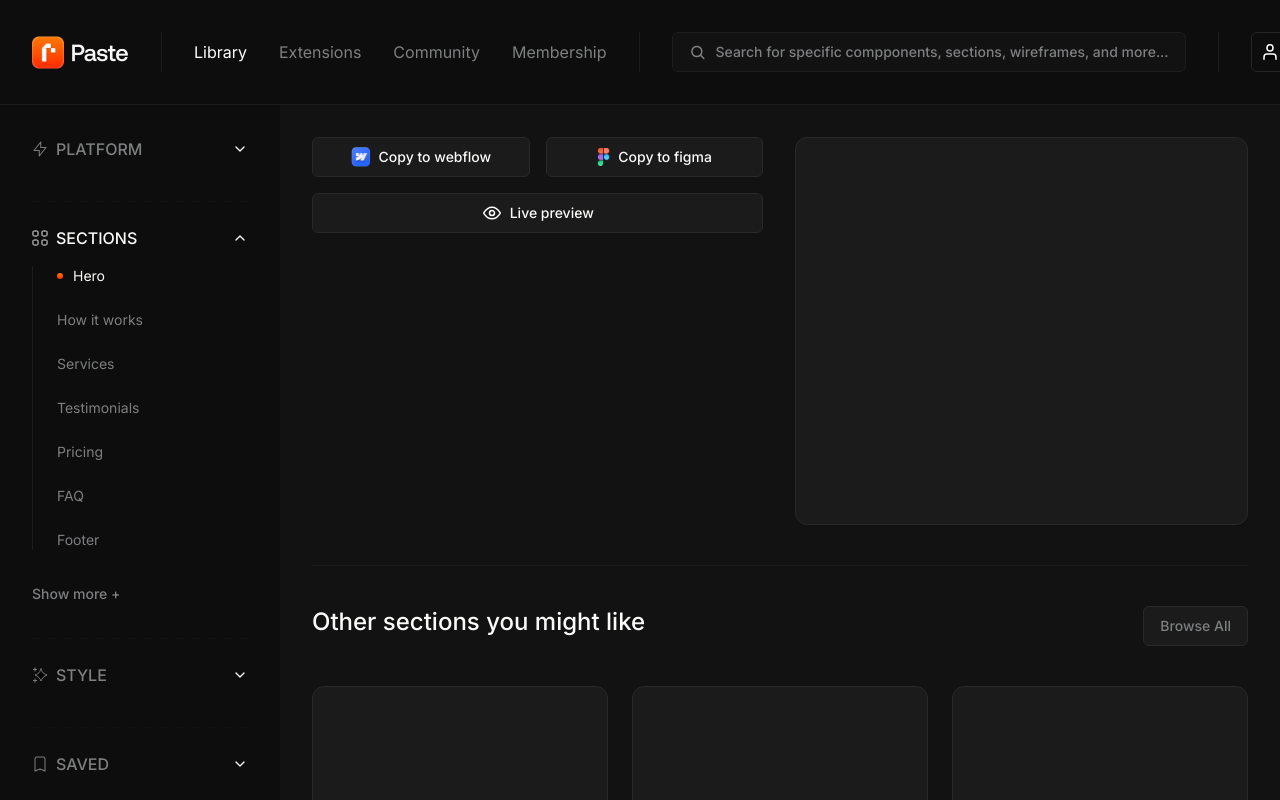
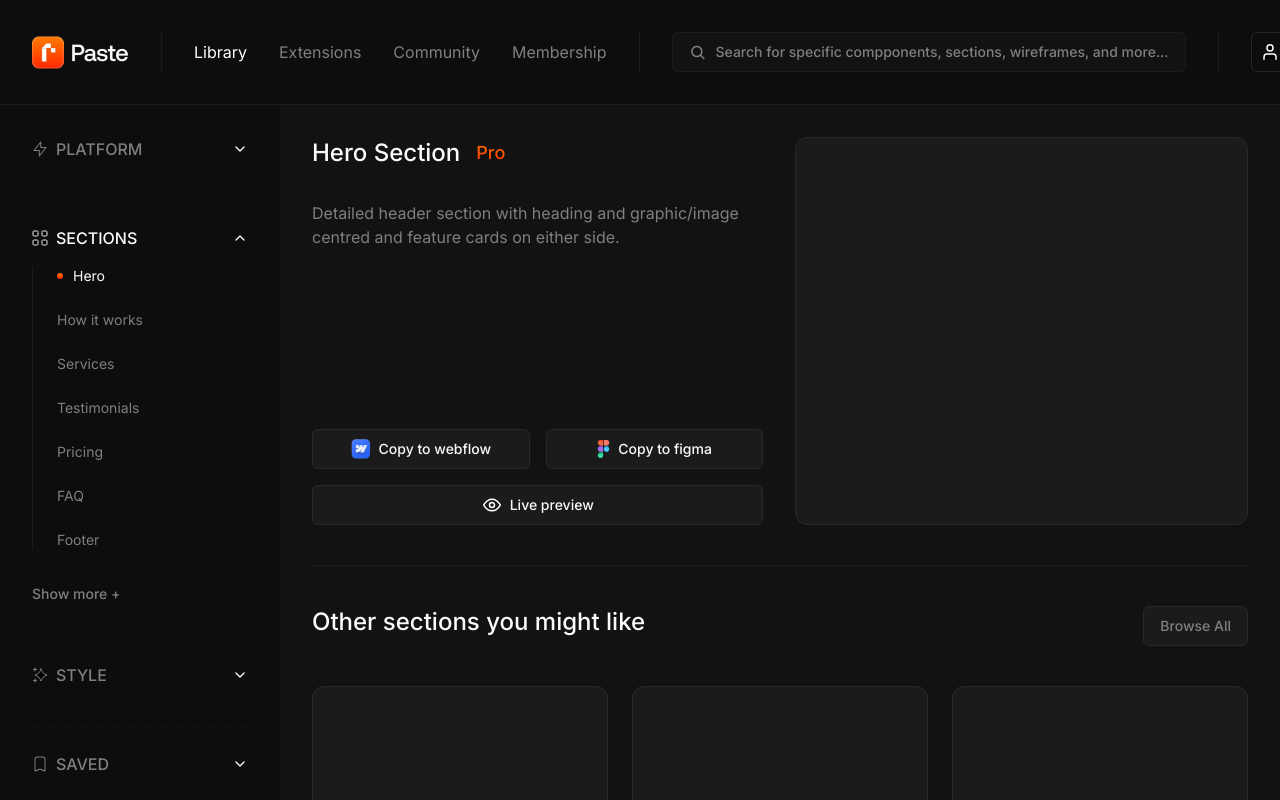
Before and after one commit to hugodemenez/paste-spikes-challenge, a Next.js app: page / in a window 1280 px wide. Built offline with nearby package versions, Linux system fonts and the light colour scheme.

Commit message:
feat: default to hero section

```diff
--- a/app/page.tsx
+++ b/app/page.tsx
@@ -21,7 +21,7 @@ import Link from "next/link";
 export default function Home() {
 
   const searchParams = useSearchParams();
-  const sectionParam = searchParams.get('section');
+  const sectionParam = searchParams.get('section')??'Hero';
   const { sections, toggleBookmark } = useSections();
 
   const pathname = usePathname()
```
